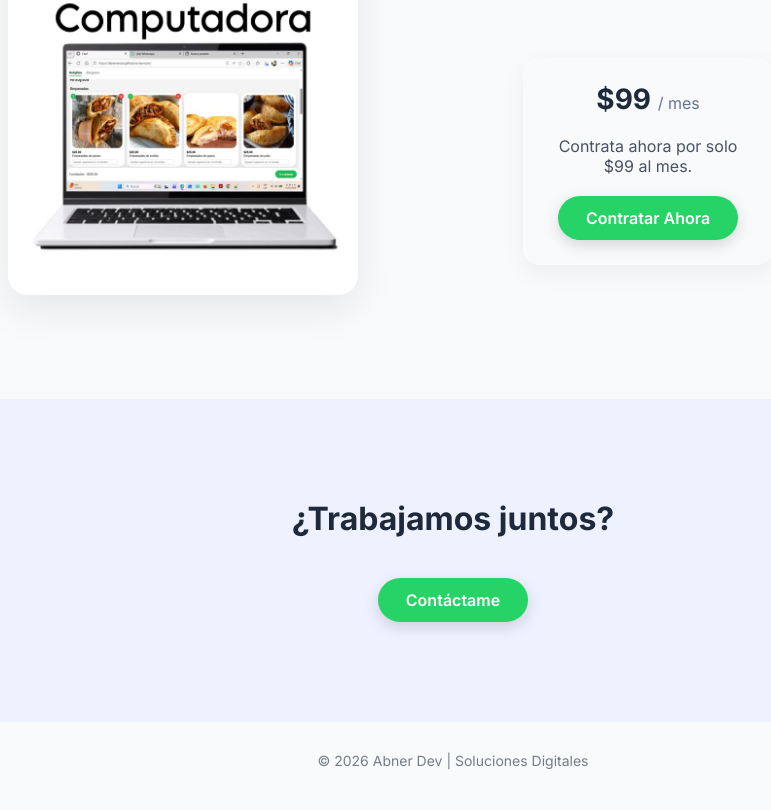
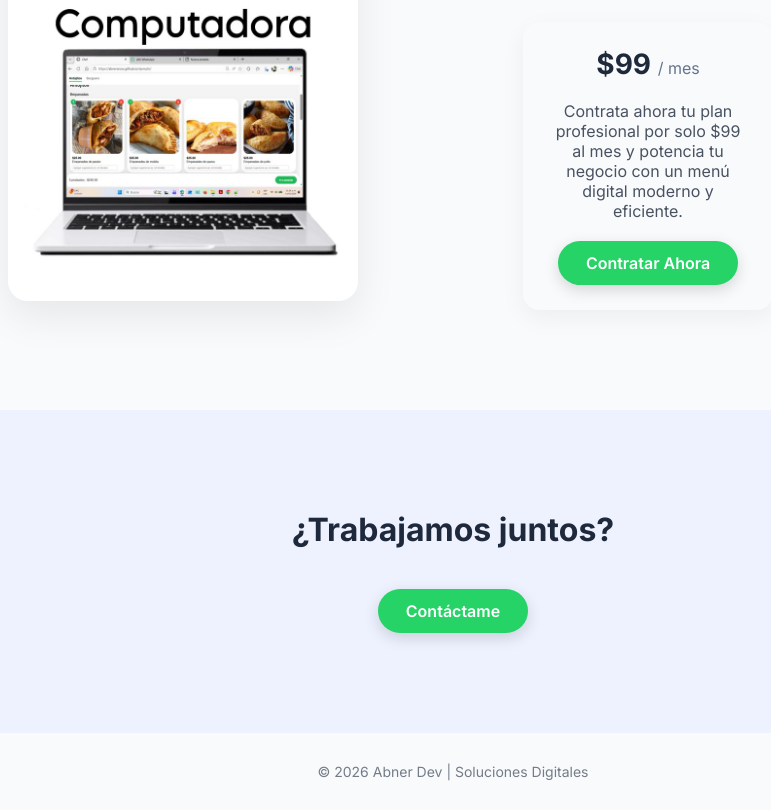
Before and after one commit to AbnerArcos/abnerdevweb, a plain HTML site: page index.html in a window 1280 px wide. Shown: the part 1071-1881 px from the top of the page, without its empty margins (187-958 px from the left). Drawn offline with Linux system fonts and the light colour scheme.

Commit message:
index.html

```diff
--- a/index.html
+++ b/index.html
@@ -58,7 +58,7 @@
 
   <div class="pricing-box" style="flex:1 1 200px; max-width:250px; text-align:center;">
     <h3 class="price">$99 <span>/ mes</span></h3>
-    <p style="margin:20px 0;">Contrata ahora por solo $99 al mes.</p>
+    <p style="margin:20px 0;">Contrata ahora tu plan profesional por solo $99 al mes y potencia tu negocio con un menú digital moderno y eficiente.</p>
     <button class="whatsapp-btn" id="contratar99">Contratar Ahora</button>
   </div>
 
```
